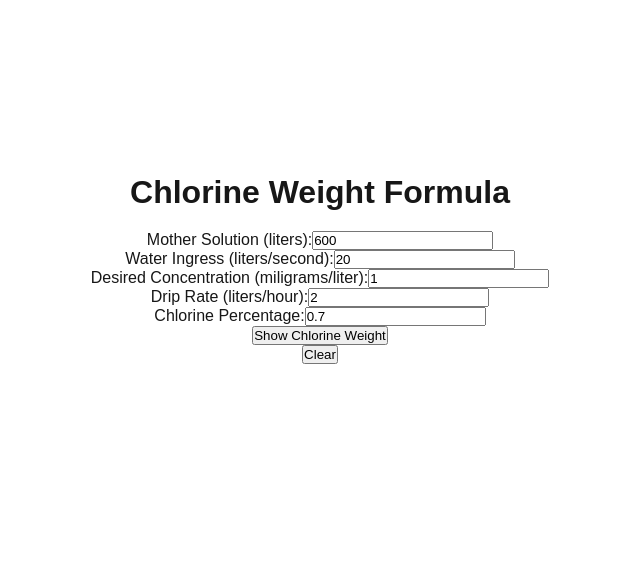
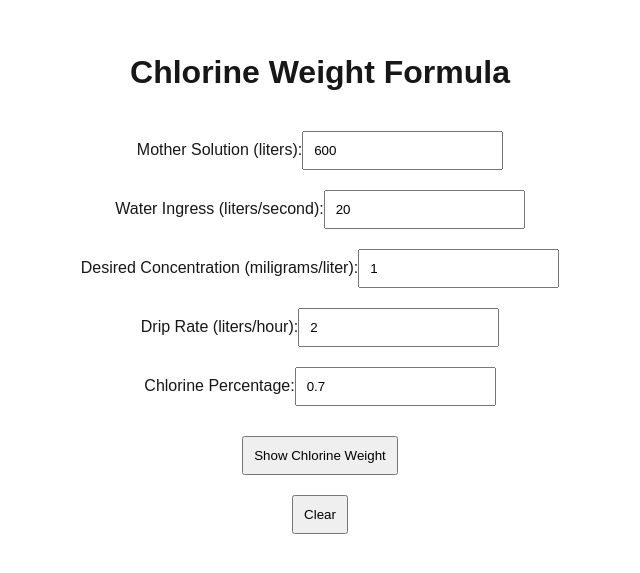
Before and after one commit to CivicTechAtlanta/agua-vida-poc, a Next.js app: page /chlorine-weight in a window 1280 px wide. Shown: the part 131-704 px from the top of the page, without its empty margins (320-960 px from the left). Built offline with nearby package versions, Linux system fonts and the light colour scheme.

Commit message:
added padding between inputs and buttons

```diff
--- a/src/app/chlorine-weight/ChlorineWeightFormula.css
+++ b/src/app/chlorine-weight/ChlorineWeightFormula.css
@@ -5,6 +5,10 @@
     align-items: center;
     height: 100vh; /* Adjust as needed */
     text-align: center;
+}
+
+.button{
+    margin-top: 20px;
 }
 
 h1{
@@ -15,6 +19,7 @@ p{
     margin-top: 0;
 }
 
-label{
-    margin: 10px;
+*{
+    padding: 10px;
+    box-sizing: border-box;
 }
--- a/src/app/chlorine-weight/page.tsx
+++ b/src/app/chlorine-weight/page.tsx
@@ -93,9 +93,9 @@ export default function ChlorineWeightFormula() {
             {showText ? (
                 <p>The weight of chlorine needed is: {chlorineWeight} grams</p>
             ) : (
-                <button onClick={handleClick}>Show Chlorine Weight</button>
+                <button className="button" onClick={handleClick}>Show Chlorine Weight</button>
             )}
-                <button onClick={handleClear}>Clear</button>
+                <button className="button" onClick={handleClear}>Clear</button>
 
         </div>
     );
```
